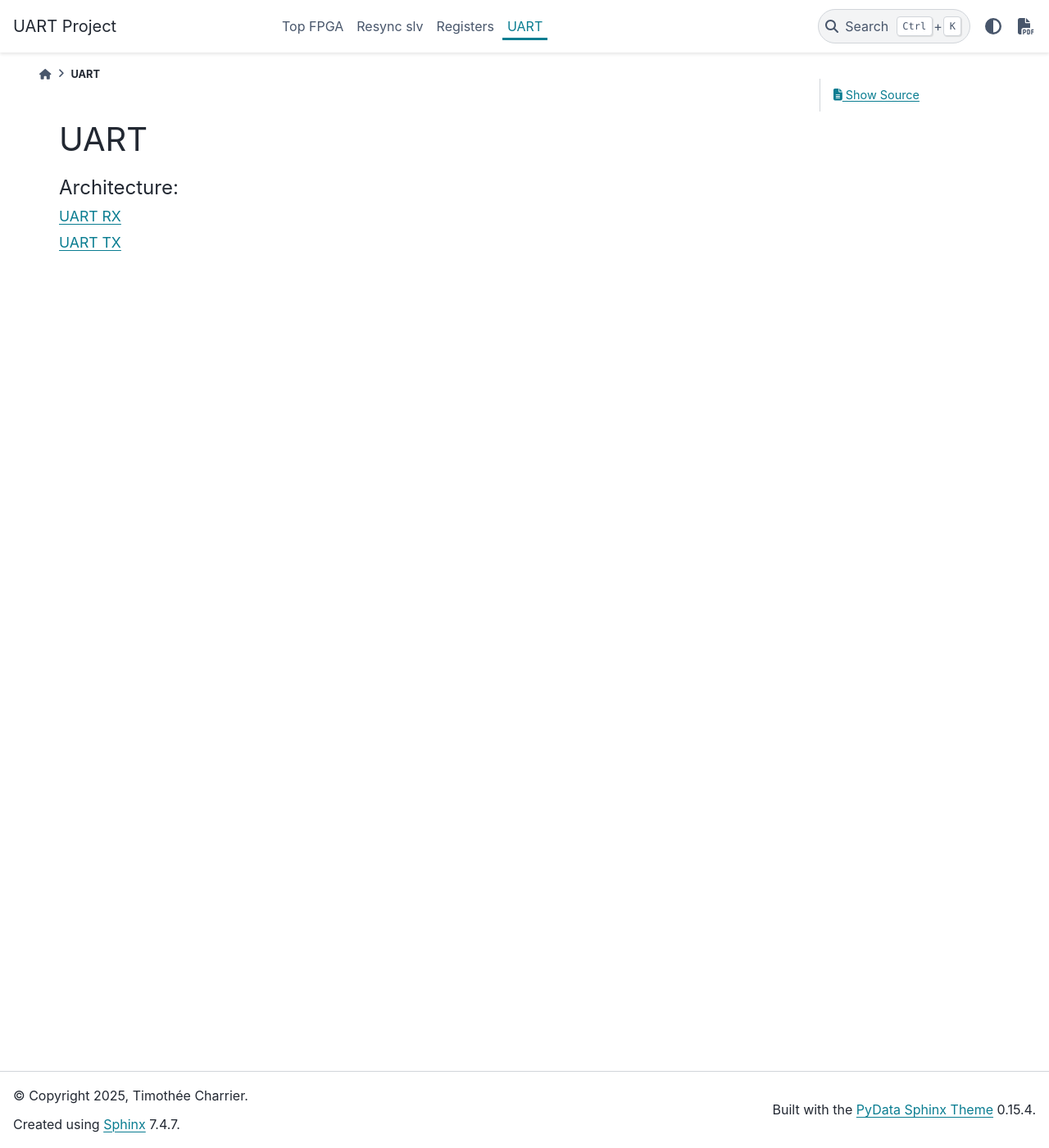
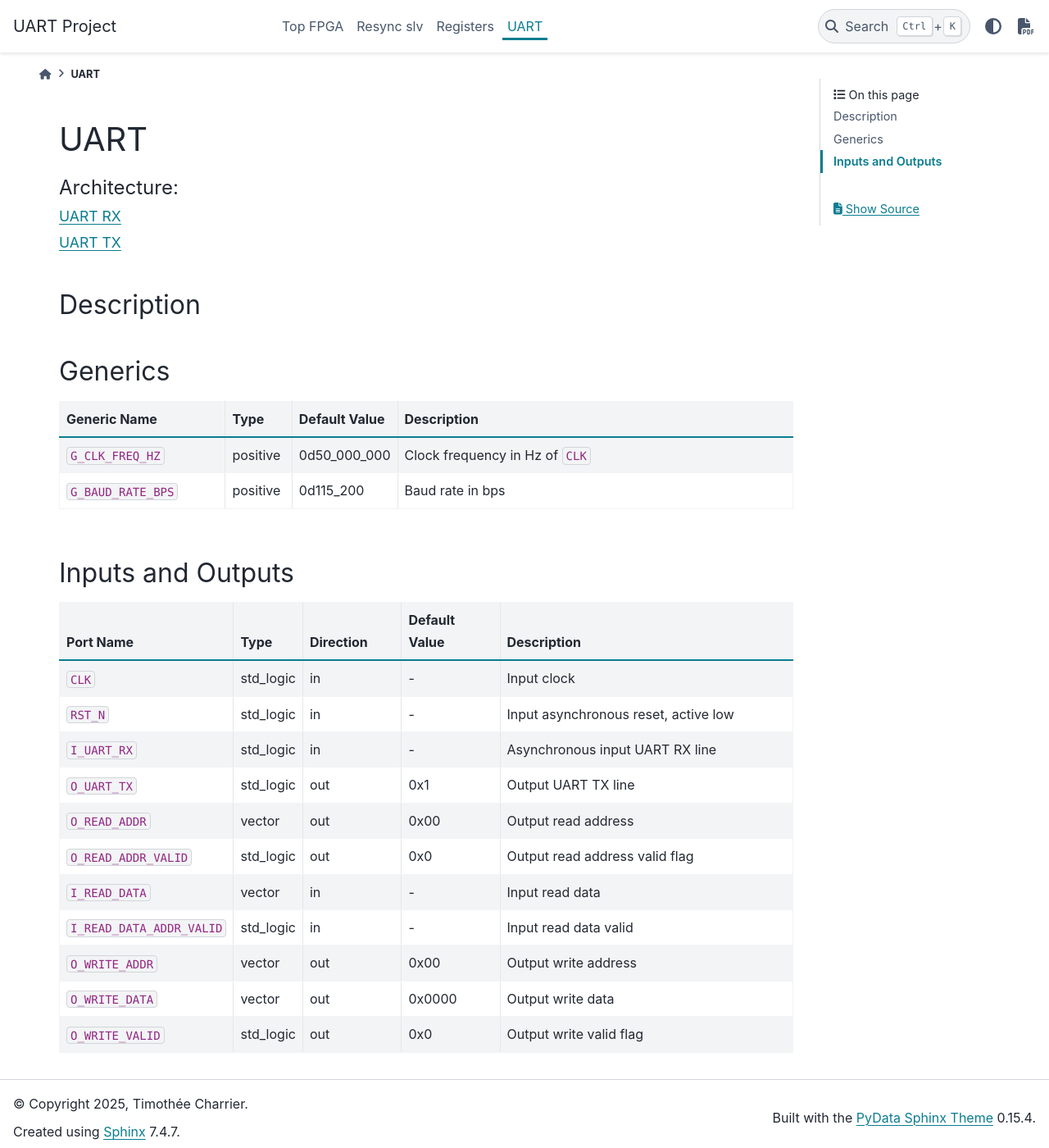
Before and after one commit to CharrierTim/uart, a Sphinx documentation site: the page built from docs/source/modules/uart.rst, in a window 1280 px wide and 1400 px high. Shown: the whole window at 82% size. Built offline with Sphinx 7.4.7 and the PyData theme 0.15.4, drawn with Linux system fonts in a browser that asks for light colours; the version number is read from the project's files by our own code.

Commit message:
feat: update doc modules generics/inputs-outputs sections

```diff
--- a/docs/source/modules/uart.rst
+++ b/docs/source/modules/uart.rst
@@ -7,3 +7,94 @@ UART
 
     uart_rx
     uart_tx
+
+Description
+-----------
+
+Generics
+--------
+
+.. list-table::
+    :widths: 25 10 15 60
+    :header-rows: 1
+
+    - - Generic Name
+      - Type
+      - Default Value
+      - Description
+    - - ``G_CLK_FREQ_HZ``
+      - positive
+      - 0d50\_000\_000
+      - Clock frequency in Hz of ``CLK``
+    - - ``G_BAUD_RATE_BPS``
+      - positive
+      - 0d115\_200
+      - Baud rate in bps
+
+Inputs and Outputs
+------------------
+
+.. list-table::
+    :widths: 25 10 15 15 45
+    :header-rows: 1
+
+    - - Port Name
+      - Type
+      - Direction
+      - Default Value
+      - Description
+    - - ``CLK``
+      - std_logic
+      - in
+      - \-
+      - Input clock
+    - - ``RST_N``
+      - std_logic
+      - in
+      - \-
+      - Input asynchronous reset, active low
+    - - ``I_UART_RX``
+      - std_logic
+      - in
+      - \-
+      - Asynchronous input UART RX line
+    - - ``O_UART_TX``
+      - std_logic
+      - out
+      - 0x1
+      - Output UART TX line
+    - - ``O_READ_ADDR``
+      - vector
+      - out
+      - 0x00
+      - Output read address
+    - - ``O_READ_ADDR_VALID``
+      - std_logic
+      - out
+      - 0x0
+      - Output read address valid flag
+    - - ``I_READ_DATA``
+      - vector
+      - in
+      - \-
+      - Input read data
+    - - ``I_READ_DATA_ADDR_VALID``
+      - std_logic
+      - in
+      - \-
+      - Input read data valid
+    - - ``O_WRITE_ADDR``
+      - vector
+      - out
+      - 0x00
+      - Output write address
+    - - ``O_WRITE_DATA``
+      - vector
+      - out
+      - 0x0000
+      - Output write data
+    - - ``O_WRITE_VALID``
+      - std_logic
+      - out
+      - 0x0
+      - Output write valid flag
```
Also changed, not shown: docs/source/index.rst (+24 -0 lines), docs/source/modules/resync_slv.rst (+48 -17 lines), docs/source/modules/top_fpga.rst (+75 -18 lines), docs/source/modules/uart_rx.rst (+71 -0 lines), docs/source/modules/uart_tx.rst (+66 -0 lines).
